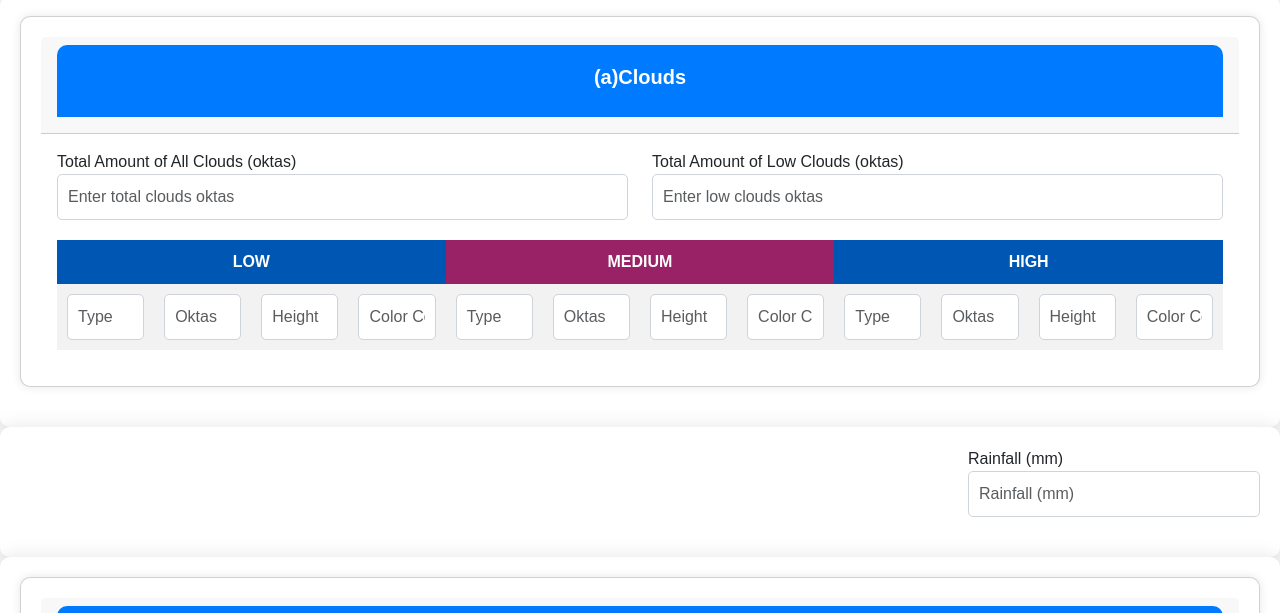
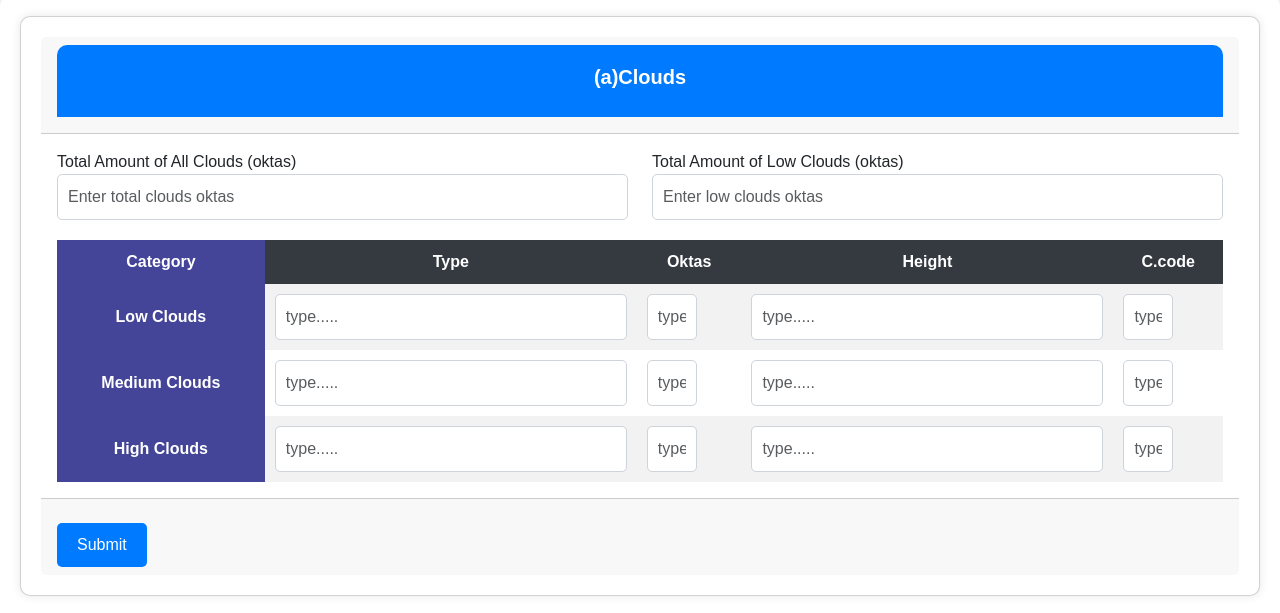
Before and after one commit to mrisho2348/tanzania_meteorological_agency, a plain HTML site: page onelongform.html in a window 1280 px wide. Shown: the part 60-673 px from the top of the page. Drawn offline with nearby package versions, Linux system fonts and the light colour scheme.

Commit message:
changes madee

```diff
--- a/onelongform.html
+++ b/onelongform.html
@@ -130,7 +130,7 @@
             <div class="card">
                 <div class="card-header">
                     <div class="card-title" >
-                            <h5 class="card-title" style="text-align: center;">(a)Clouds</h5>
+                        <h5 class="card-title" >(a)Clouds</h5>
                     </div>
                 </div>
                 <div class="card-body">
@@ -151,36 +151,56 @@
                     </div>
                    <div class="row">
                     <div class="col-lg-12">
-
+                        <form>
                             <table>
                                 <tr>
-                                        <th colspan="4" style="background-color: #0056b3;">LOW</th>
-                                        <th colspan="4"  style="background-color: #992266;">MEDIUM</th>
-                                        <th colspan="4"  style="background-color: #0056b3;">HIGH</th>
+                                    <th   style="background-color: #444499;">Category</th>
+                                    <th>Type</th>
+                                    <th>Oktas</th>
+                                    <th>Height</th>
+                                    <th>C.code</th>
                                 </tr>
                                 <tr>
-                                        <td><input type="text" class="form-control" placeholder="Type"></td>
-                                        <td><input type="text" class="form-control" placeholder="Oktas"></td>
-                                        <td><input type="text" class="form-control" placeholder="Height"></td>
-                                        <td><input type="text" class="form-control" placeholder="Color Code"></td>
+                                    <th   style="background-color: #444499;">
+                                        Low Clouds
+                                    </th>
+                                    <td><input type="text" placeholder="type....." class="form-control"></td>
+                                    <td><input type="text" placeholder="type....." class="form-control" style="width: 50px;"></td>
+                                    <td><input type="text" placeholder="type....." class="form-control"></td>
+                                    <td><input type="text"  placeholder="type....." class="form-control" style="width: 50px;"></td>
+                                </tr>
+                                <tr>
+                                    <th   style="background-color: #444499;">
+                                        Medium Clouds
+                                    </th>
+                                    <td><input type="text" placeholder="type....." class="form-control"></td>
+                                    <td><input type="text" placeholder="type....." class="form-control"  style="width: 50px;"></td>
+                                    <td><input type="text" placeholder="type....." class="form-control"></td>
+                                    <td><input type="text" placeholder="type....." class="form-control"  style="width: 50px;"></td>
+                                </tr>
+                                <tr>
+                                    <th   style="background-color: #444499;">
+                                        High Clouds
+                                    </th>
+                                    <td><input type="text" placeholder="type....." class="form-control"></td>
+                                    <td><input type="text" placeholder="type....." class="form-control"  style="width: 50px;"></td>
+                                    <td><input type="text" placeholder="type....." class="form-control"></td>
+                                    <td><input type="text" placeholder="type....." class="form-control"  style="width: 50px;"></td>
+                                </tr>
 
-                                        <td><input type="text" class="form-control" placeholder="Type"></td>
-                                        <td><input type="text" class="form-control" placeholder="Oktas"></td>
-                                        <td><input type="text" class="form-control" placeholder="Height"></td>
-                                        <td><input type="text" class="form-control" placeholder="Color Code"></td>
-
-                                        <td><input type="text" class="form-control" placeholder="Type"></td>
-                                        <td><input type="text" class="form-control" placeholder="Oktas"></td>
-                                        <td><input type="text" class="form-control" placeholder="Height"></td>
-                                        <td><input type="text" class="form-control" placeholder="Color Code"></td>
-                                    </tr>
                             </table>
 
-
+                        </form>
                     </div>
                    </div>
                 </div>
-
+                <div class="card-footer">
+                    <div class="row">
+                        <div class="col-lg-12">
+                            <button type="submit" class="btn btn-primary btn-block mt-3">Submit</button>
+                        </div>
+                    </div>
+                </div>
             </div>
         </div>
     </div>
```
Also changed, not shown: clouds.html (+31 -17 lines), 1 other file. Lines whose indentation alone changed are shown as unchanged.
